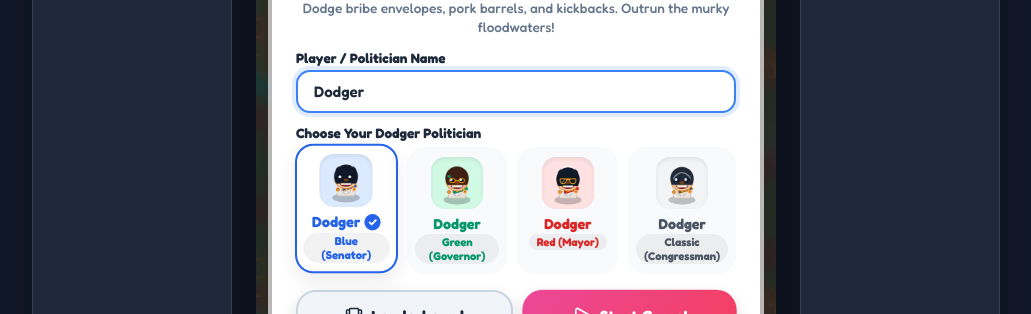
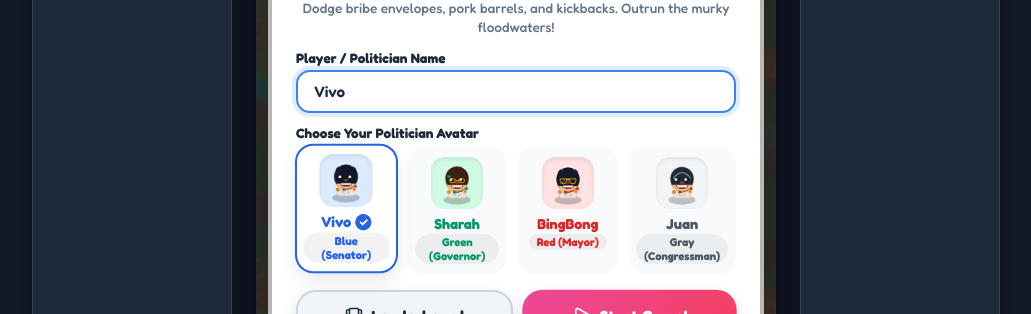
Before and after one commit to christianlongos53-hash/corruption-dodge, a React (Vite) app: page / in a window 1280 px wide. Shown: the part 263-577 px from the top of the page, without its empty margins (124-1155 px from the left). Built offline with nearby package versions, Linux system fonts and the light colour scheme.

Commit message:
feat: update dodger avatar names to Vivo, Sharah, BingBong, and Juan

```diff
--- a/src/App.tsx
+++ b/src/App.tsx
@@ -12,7 +12,7 @@ export const App: React.FC = () => {
   const engineRef = useRef<GameEngine | null>(null);
 
   const [gameState, setGameState] = useState<GameState>('START');
-  const [playerName, setPlayerName] = useState<string>('Dodger');
+  const [playerName, setPlayerName] = useState<string>('Vivo');
   const [activeCharacter, setActiveCharacter] = useState<CharacterId>('bico');
   const [finalScore, setFinalScore] = useState<number>(0);
   const [showLeaderboard, setShowLeaderboard] = useState<boolean>(false);
@@ -22,7 +22,7 @@ export const App: React.FC = () => {
     speed: 280,
     dodgedCount: 0,
     activeCharacter: 'bico',
-    playerName: 'Dodger',
+    playerName: 'Vivo',
     weather: 'sunny',
     hits: 0,
     maxHits: 10,
--- a/src/components/ChibiAvatarCard.tsx
+++ b/src/components/ChibiAvatarCard.tsx
@@ -24,7 +24,7 @@ export const ChibiAvatarCard: React.FC<ChibiAvatarCardProps> = ({
       ? 'Green (Governor)'
       : profile.id === 'vong'
       ? 'Red (Mayor)'
-      : 'Classic (Congressman)';
+      : 'Gray (Congressman)';
 
   return (
     <div
--- a/src/components/StartModal.tsx
+++ b/src/components/StartModal.tsx
@@ -14,17 +14,18 @@ export const StartModal: React.FC<StartModalProps> = ({
   onStartGame,
   onOpenLeaderboard
 }) => {
-  const [playerName, setPlayerName] = useState('Dodger');
+  const [playerName, setPlayerName] = useState('Vivo');
   const [selectedCharacter, setSelectedCharacter] = useState<CharacterId>('bico');
 
   const handleSelectCharacter = (id: CharacterId) => {
     audioSystem.playClick();
     setSelectedCharacter(id);
+    setPlayerName(CHARACTER_PROFILES[id].name);
   };
 
   const handleStart = (e: React.FormEvent) => {
     e.preventDefault();
-    const cleanName = playerName.trim() || 'Dodger';
+    const cleanName = playerName.trim() || CHARACTER_PROFILES[selectedCharacter].name;
 
     audioSystem.playClick();
     onStartGame(cleanName, selectedCharacter);
@@ -57,7 +58,7 @@ export const StartModal: React.FC<StartModalProps> = ({
               id="playerName"
               type="text"
               className="cute-input"
-              placeholder="e.g. Dodger, Senator, Mayor..."
+              placeholder="e.g. Vivo, Sharah, BingBong, Juan..."
               value={playerName}
               onChange={(e) => setPlayerName(e.target.value)}
               maxLength={18}
@@ -67,7 +68,7 @@ export const StartModal: React.FC<StartModalProps> = ({
 
           {/* Avatar Selection */}
           <div className="avatar-selection-section">
-            <label className="input-label">Choose Your Dodger Politician</label>
+            <label className="input-label">Choose Your Politician Avatar</label>
             <div className="avatar-grid">
               {(Object.keys(CHARACTER_PROFILES) as CharacterId[]).map((id) => (
                 <ChibiAvatarCard
--- a/src/game/sprites/ChibiSprites.ts
+++ b/src/game/sprites/ChibiSprites.ts
@@ -3,43 +3,43 @@ import { CharacterId, CharacterProfile } from '../../types/game';
 export const CHARACTER_PROFILES: Record<CharacterId, CharacterProfile> = {
   bico: {
     id: 'bico',
-    name: 'Dodger',
+    name: 'Vivo',
     title: 'The Senator',
-    tagline: 'Vote Dodger! Expert at dodging corruption and floodwaters!',
+    tagline: 'Vote Vivo! Expert at dodging corruption and floodwaters!',
     primaryColor: '#2563EB', // Blue Campaign
     secondaryColor: '#DBEAFE',
     accentColor: '#F59E0B',
-    description: 'Senator Dodger in his crisp blue-sashed Barong Tagalog. Flashes a million-watt campaign smile while dodging scandalous kickbacks!'
+    description: 'Senator Vivo in his crisp blue-sashed Barong Tagalog. Flashes a million-watt campaign smile while dodging scandalous kickbacks!'
   },
   sharah: {
     id: 'sharah',
-    name: 'Dodger',
+    name: 'Sharah',
     title: 'The Governor',
     tagline: 'Public service with elegance! Outrun every dirty deal!',
     primaryColor: '#059669', // Green Campaign
     secondaryColor: '#D1FAE5',
     accentColor: '#047857',
-    description: 'Governor Dodger sporting an emerald-trimmed Barong Tagalog and gold-rimmed glasses. Charismatically sidesteps pork barrels with flair.'
+    description: 'Governor Sharah sporting an emerald-trimmed Barong Tagalog and gold-rimmed glasses. Charismatically sidesteps pork barrels with flair.'
   },
   vong: {
     id: 'vong',
-    name: 'Dodger',
+    name: 'BingBong',
     title: 'The Mayor',
     tagline: 'Action star of the city! Dodge the bribes with swagger!',
     primaryColor: '#DC2626', // Red Campaign
     secondaryColor: '#FEE2E2',
     accentColor: '#991B1B',
-    description: 'Mayor Dodger rocking classic politician aviator shades, a red campaign sash, and slick pompadour hair. Feared by corrupt rivals, loved by the crowd!'
+    description: 'Mayor BingBong rocking classic politician aviator shades, a red campaign sash, and slick pompadour hair. Feared by corrupt rivals, loved by the crowd!'
   },
   juan: {
     id: 'juan',
-    name: 'Dodger',
+    name: 'Juan',
     title: 'The Congressman',
     tagline: 'Veteran statesman! Master of dodging under-the-table deals!',
-    primaryColor: '#4B5563', // Classic Piña Barong
+    primaryColor: '#4B5563', // Classic Gray/Piña Barong
     secondaryColor: '#F3F4F6',
     accentColor: '#F59E0B',
-    description: 'Congressman Dodger in his traditional embroidered Piña Barong Tagalog with chunky gold Rolex watch and national seal pin. The iconic veteran trapo effigy.'
+    description: 'Congressman Juan in his traditional embroidered Gray Piña Barong Tagalog with chunky gold Rolex watch and national seal pin. The iconic veteran trapo effigy.'
   }
 };
 
```
